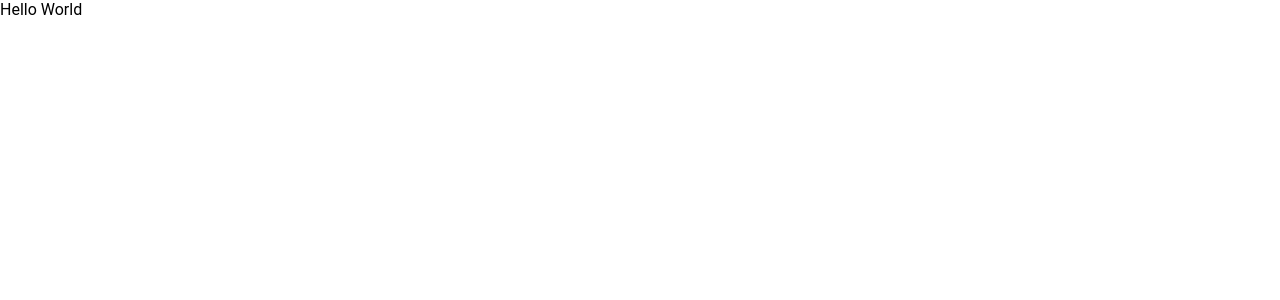
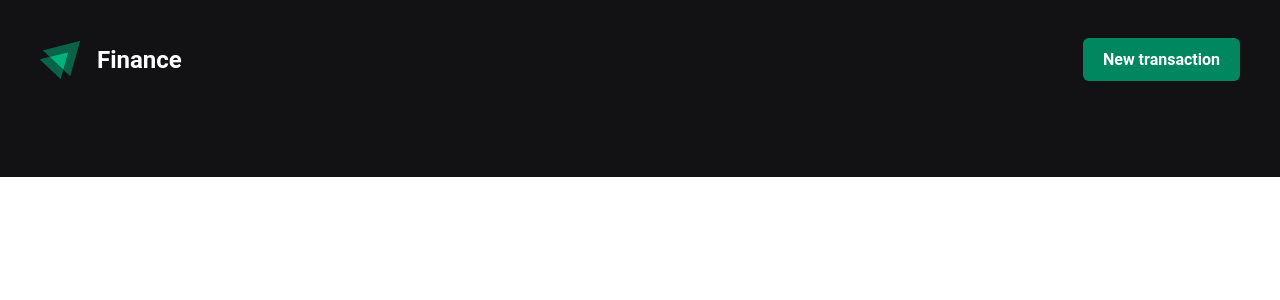
Before and after one commit to UlugbekAsadov/finance-app, a React (Create React App) app: page / in a window 1280 px wide. Shown: the top 300 px of the page. Built offline with nearby package versions, Linux system fonts and the light colour scheme.

Commit message:
feat: implemented header

```diff
--- a/src/App.tsx
+++ b/src/App.tsx
@@ -1,7 +1,12 @@
 import React from "react";
+import { Header } from "./components/header/header";
 
 function App() {
-  return <div className="App">Hello World</div>;
+  return (
+    <div>
+      <Header />
+    </div>
+  );
 }
 
 export default App;
--- a/src/assets/styles/index.css
+++ b/src/assets/styles/index.css
@@ -7,3 +7,14 @@
   box-sizing: border-box;
   font-family: "Roboto", sans-serif;
 }
+
+a {
+  text-decoration: none;
+}
+
+.container {
+  max-width: 1200px;
+  width: 100%;
+  padding: 0 1rem;
+  margin: 0 auto;
+}
--- a/src/components/button/button.css
+++ b/src/components/button/button.css
@@ -4,6 +4,7 @@
   font-weight: bold;
   border: none;
   transition: 0.3s;
+  font-size: 1rem;
 }
 
 .button.sm {
--- /dev/null
+++ b/src/components/header/header.css
@@ -0,0 +1,19 @@
+.header {
+  background-color: var(--background-gray);
+}
+.header__container {
+  display: flex;
+  align-items: center;
+  justify-content: space-between;
+  padding: 2.4rem 0 6rem;
+}
+
+.header__logo {
+  display: flex;
+  align-items: center;
+  gap: 1rem;
+  color: var(--white);
+  cursor: pointer;
+  font-size: 1.5rem;
+  font-weight: 600;
+}
--- /dev/null
+++ b/src/components/header/header.tsx
@@ -0,0 +1,27 @@
+import { ReactComponent as Logo } from "../../assets/icons/logo.svg";
+import { Button } from "../button/button";
+import { Link } from "react-router-dom";
+import { useModalContext } from "../../context/modal-context/modal.context";
+
+import "./header.css";
+export const Header = () => {
+  const { openModal } = useModalContext();
+
+  const openNewTransactionModal = () => {
+    openModal({ id: "new-transaction", component: <>hello</> });
+  };
+
+  return (
+    <header data-testid="header-component" className="header">
+      <div className="container header__container">
+        <Link to="/" className="header__logo">
+          <Logo />
+          <span>Finance</span>
+        </Link>
+        <Button onClick={openNewTransactionModal} size="md" className="header__new-transaction">
+          New transaction
+        </Button>
+      </div>
+    </header>
+  );
+};
```
Also changed, not shown: 1 other file (tests, documents, lock files or other folders).
